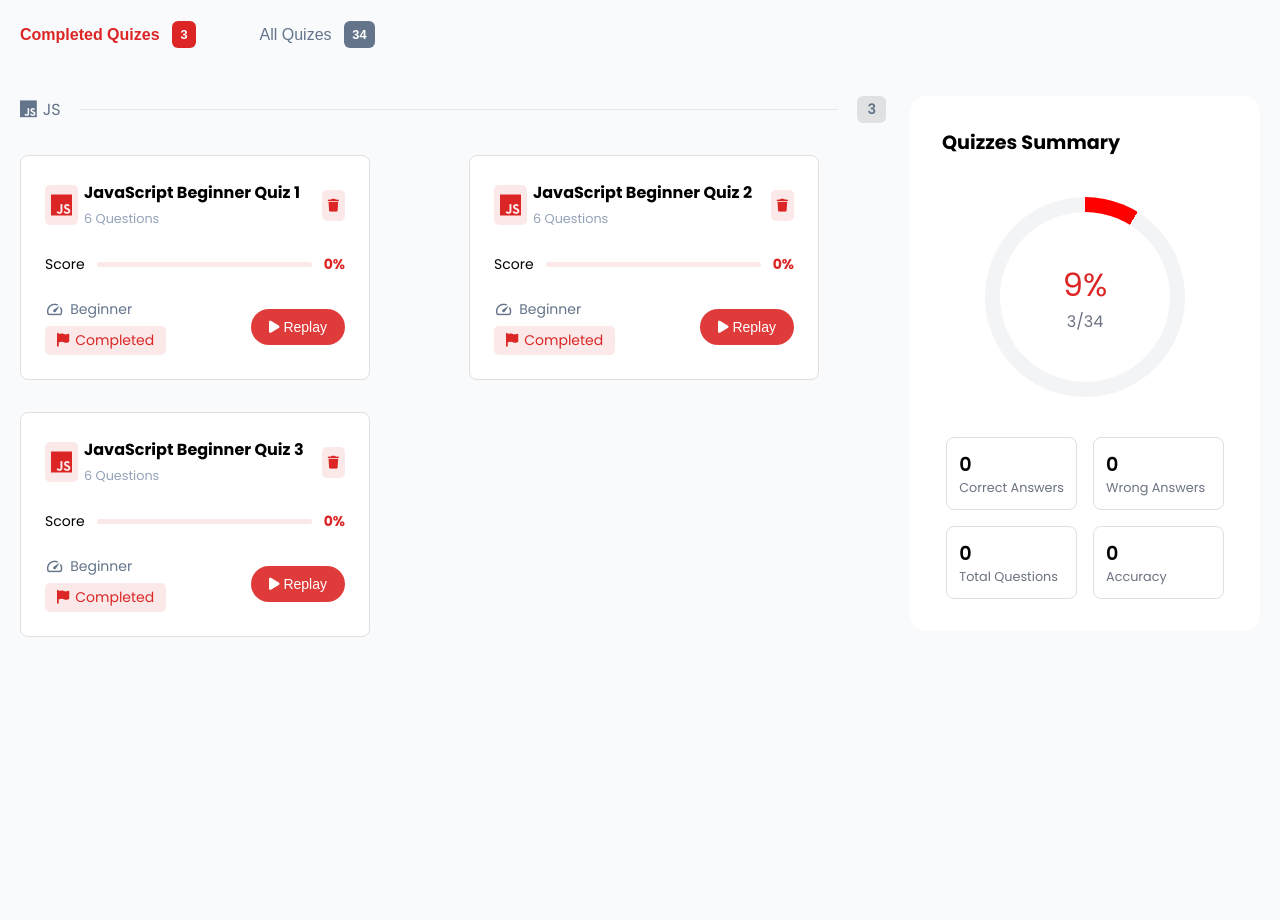
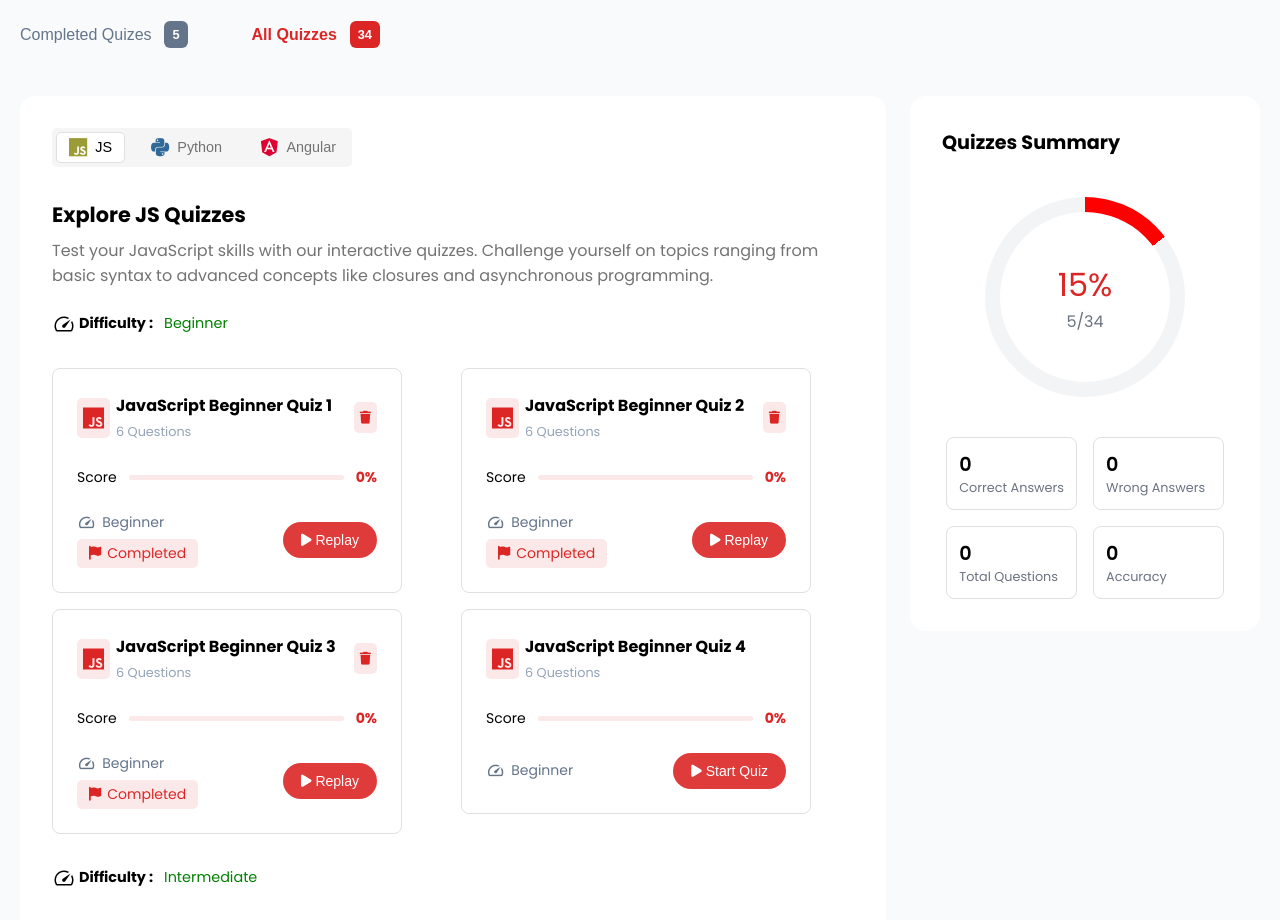
Before and after one commit to Abdulrhma-Nasser/DEVQuiz, an Angular app: page /all-quizzes in a window 1280 px wide. Before the commit this address led to /completed-quizes. Shown: the part 120-1040 px from the top of the page. Before the commit the page ends 853 px from the top, so only its background shows below. Built offline with nearby package versions, Linux system fonts and the light colour scheme.

Commit message:
Some Changes on AllQuizzes Section

```diff
--- a/src/app/app.component.css
+++ b/src/app/app.component.css
@@ -64,7 +64,7 @@
   max-width: 100%;
 }
 
-@media (max-width: 768px) {
+@media (max-width: 992px) {
   .main-content .main-container .user-stats {
     display: none;
   }
--- a/src/app/app.component.html
+++ b/src/app/app.component.html
@@ -18,11 +18,11 @@
           </li>
           <li>
             <button
-            routerLink="/all-quizes"
+              routerLink="/all-quizzes"
               routerLinkActive="active"
               ariaCurrentWhenActive="page"
             >
-            All Quizes
+              All Quizzes
               <span routerLinkActive="active">
                 {{ quizService.getQuizesLength() }}
               </span>
--- a/src/app/app.routes.ts
+++ b/src/app/app.routes.ts
@@ -3,6 +3,6 @@ import { CompletedQuizesComponent } from './components/completedQuizes/completed
 import { AllQuizesComponent } from './components/all-quizes/all-quizes.component';
 export const routes: Routes = [
   { path: 'completed-quizes', component: CompletedQuizesComponent },
-  { path: 'all-quizes', component: AllQuizesComponent },
+  { path: 'all-quizzes', component: AllQuizesComponent },
   { path: '**', redirectTo: '/completed-quizes', pathMatch: 'full' },
 ];
--- a/src/app/components/all-quizes/all-quizes.component.css
+++ b/src/app/components/all-quizes/all-quizes.component.css
@@ -8,8 +8,8 @@
   display: flex;
   align-items: center;
   justify-content: space-between;
-  width: 300px;
-  max-width: 100%;
+  width: 100%;
+  max-width: 300px;
   padding: 4px;
   border-radius: 5px;
   background-color: var(--nav-color);
@@ -37,10 +37,6 @@
   background-color: var(--header-color);
   border-radius: 5px;
   border: 1px solid var(--border-color);
-}
-
-.all-quizzes-nav li button.active.dark-theme {
-  border: none;
 }
 
 .all-quizzes-nav li button.active span {
@@ -100,7 +96,9 @@
 }
 
 .all-quizzes .section-header .difficulty {
+  margin-left: 0.5rem;
   font-size: 0.9rem;
   font-weight: 400;
   color: green;
+
 }
--- a/src/app/components/section/section.component.css
+++ b/src/app/components/section/section.component.css
@@ -1,12 +1,18 @@
 .section-body {
   display: grid;
   grid-template-columns: repeat(auto-fill, minmax(350px, 1fr));
-  gap: 2rem;
+  gap: 1rem;
   margin: 2rem 0;
 }
 
 @media (max-width: 768px) {
   .section-body {
+    grid-template-columns: repeat(auto-fill, minmax(300px, 1fr));
+  }
+}
+
+@media (max-width: 576px) {
+  .section-body {
     grid-template-columns: repeat(auto-fill, minmax(250px, 1fr));
   }
 }
--- a/src/app/components/test-knowledge/test-knowledge.component.html
+++ b/src/app/components/test-knowledge/test-knowledge.component.html
@@ -4,5 +4,8 @@
     <h2>Ready to Test Your Knowledge?</h2>
     <p>Explore our diverse range of quizzes and challenge yourself!</p>
   </div>
-  <button class="test-knowledge-button">Start a Quiz Now!</button>
+  <button class="test-knowledge-button" routerLink="/all-quizzes">
+    Start a Quiz Now!
+  </button>
 </div>
+<router-outlet></router-outlet>
--- a/src/app/components/test-knowledge/test-knowledge.component.ts
+++ b/src/app/components/test-knowledge/test-knowledge.component.ts
@@ -1,15 +1,13 @@
 import { Component, OnInit } from '@angular/core';
-
+import { RouterLink, RouterModule, RouterOutlet } from '@angular/router';
 @Component({
   selector: 'app-test-knowledge',
   templateUrl: './test-knowledge.component.html',
-  styleUrls: ['./test-knowledge.component.css']
+  styleUrls: ['./test-knowledge.component.css'],
+  imports: [RouterModule, RouterOutlet, RouterLink],
 })
 export class TestKnowledgeComponent implements OnInit {
+  constructor() {}
 
-  constructor() { }
-
-  ngOnInit() {
-  }
-
+  ngOnInit() {}
 }
--- a/src/app/data/mock.ts
+++ b/src/app/data/mock.ts
@@ -324,7 +324,7 @@ export const quizzes: Quiz[] = [
   // Intermediate Quizzes (3 quizzes)
   {
     id: 5,
-    title: 'JavaScript Intermediate Quiz 5',
+    title: 'JavaScript Intermediate Quiz 1',
     category: 'JS',
     difficulty: 'Intermediate',
     score: 0,
@@ -409,7 +409,7 @@ export const quizzes: Quiz[] = [
   },
   {
     id: 6,
-    title: 'JavaScript Intermediate Quiz 6',
+    title: 'JavaScript Intermediate Quiz 2',
     category: 'JS',
     difficulty: 'Intermediate',
     score: 0,
@@ -494,7 +494,7 @@ export const quizzes: Quiz[] = [
   },
   {
     id: 7,
-    title: 'JavaScript Intermediate Quiz 7',
+    title: 'JavaScript Intermediate Quiz 3',
     category: 'JS',
     difficulty: 'Intermediate',
     score: 0,
@@ -601,7 +601,7 @@ export const quizzes: Quiz[] = [
   // Advanced Quizzes (5 quizzes)
   {
     id: 8,
-    title: 'JavaScript Advanced Quiz 8',
+    title: 'JavaScript Advanced Quiz 1',
     category: 'JS',
     difficulty: 'Advanced',
     score: 0,
@@ -704,7 +704,7 @@ export const quizzes: Quiz[] = [
   },
   {
     id: 9,
-    title: 'JavaScript Advanced Quiz 9',
+    title: 'JavaScript Advanced Quiz 2',
     category: 'JS',
     difficulty: 'Advanced',
     score: 0,
@@ -793,7 +793,7 @@ export const quizzes: Quiz[] = [
   },
   {
     id: 10,
-    title: 'JavaScript Advanced Quiz 10',
+    title: 'JavaScript Advanced Quiz 3',
     category: 'JS',
     difficulty: 'Advanced',
     score: 0,
@@ -888,7 +888,7 @@ export const quizzes: Quiz[] = [
   },
   {
     id: 11,
-    title: 'JavaScript Advanced Quiz 11',
+    title: 'JavaScript Advanced Quiz 4',
     category: 'JS',
     difficulty: 'Advanced',
     score: 0,
@@ -978,7 +978,7 @@ export const quizzes: Quiz[] = [
   },
   {
     id: 12,
-    title: 'JavaScript Advanced Quiz 12',
+    title: 'JavaScript Advanced Quiz 5',
     category: 'JS',
     difficulty: 'Advanced',
     score: 0,
@@ -1078,7 +1078,7 @@ export const quizzes: Quiz[] = [
     category: 'Python',
     difficulty: 'Beginner',
     score: 0,
-    completed: false,
+    completed: true,
     icon: 'fa-brands fa-python',
     questions: [
       {
@@ -1232,7 +1232,7 @@ export const quizzes: Quiz[] = [
     category: 'Python',
     difficulty: 'Beginner',
     score: 0,
-    completed: false,
+    completed: true,
     icon: 'fa-brands fa-python',
     questions: [
       {
@@ -1307,7 +1307,7 @@ export const quizzes: Quiz[] = [
   // Intermediate Python Quizzes (5 quizzes)
   {
     id: 4,
-    title: 'Python Intermediate Quiz 4',
+    title: 'Python Intermediate Quiz 1',
     category: 'Python',
     difficulty: 'Intermediate',
     score: 0,
@@ -1388,7 +1388,7 @@ export const quizzes: Quiz[] = [
   },
   {
     id: 5,
-    title: 'Python Intermediate Quiz 5',
+    title: 'Python Intermediate Quiz 2',
     category: 'Python',
     difficulty: 'Intermediate',
     score: 0,
@@ -1482,7 +1482,7 @@ export const quizzes: Quiz[] = [
   },
   {
     id: 6,
-    title: 'Python Intermediate Quiz 6',
+    title: 'Python Intermediate Quiz 3',
     category: 'Python',
     difficulty: 'Intermediate',
     score: 0,
@@ -1567,7 +1567,7 @@ export const quizzes: Quiz[] = [
   },
   {
     id: 7,
-    title: 'Python Intermediate Quiz 7',
+    title: 'Python Intermediate Quiz 4',
     category: 'Python',
     difficulty: 'Intermediate',
     score: 0,
@@ -1656,7 +1656,7 @@ export const quizzes: Quiz[] = [
   },
   {
     id: 8,
-    title: 'Python Intermediate Quiz 8',
+    title: 'Python Intermediate Quiz 5',
     category: 'Python',
     difficulty: 'Intermediate',
     score: 0,
@@ -1752,7 +1752,7 @@ export const quizzes: Quiz[] = [
   // Advanced Python Quizzes (2 quizzes)
   {
     id: 9,
-    title: 'Python Advanced Quiz 9',
+    title: 'Python Advanced Quiz 1',
     category: 'Python',
     difficulty: 'Advanced',
     score: 0,
@@ -1862,7 +1862,7 @@ export const quizzes: Quiz[] = [
   },
   {
     id: 10,
-    title: 'Python Advanced Quiz 10',
+    title: 'Python Advanced Quiz 2',
     category: 'Python',
     difficulty: 'Advanced',
     score: 0,
--- a/src/styles.css
+++ b/src/styles.css
@@ -25,7 +25,7 @@
   --header-color: var(--secondary-color);
   --section-header-color: #fafafa1a;
   --text-color: #fff;
-  --border-color: transparent;
+  --border-color: #262626;
   --hover-color: #262626;
   --card-hover-color: #DC262633;
   --nav-color: #262626;
```
Lines whose indentation alone changed are shown as unchanged.
